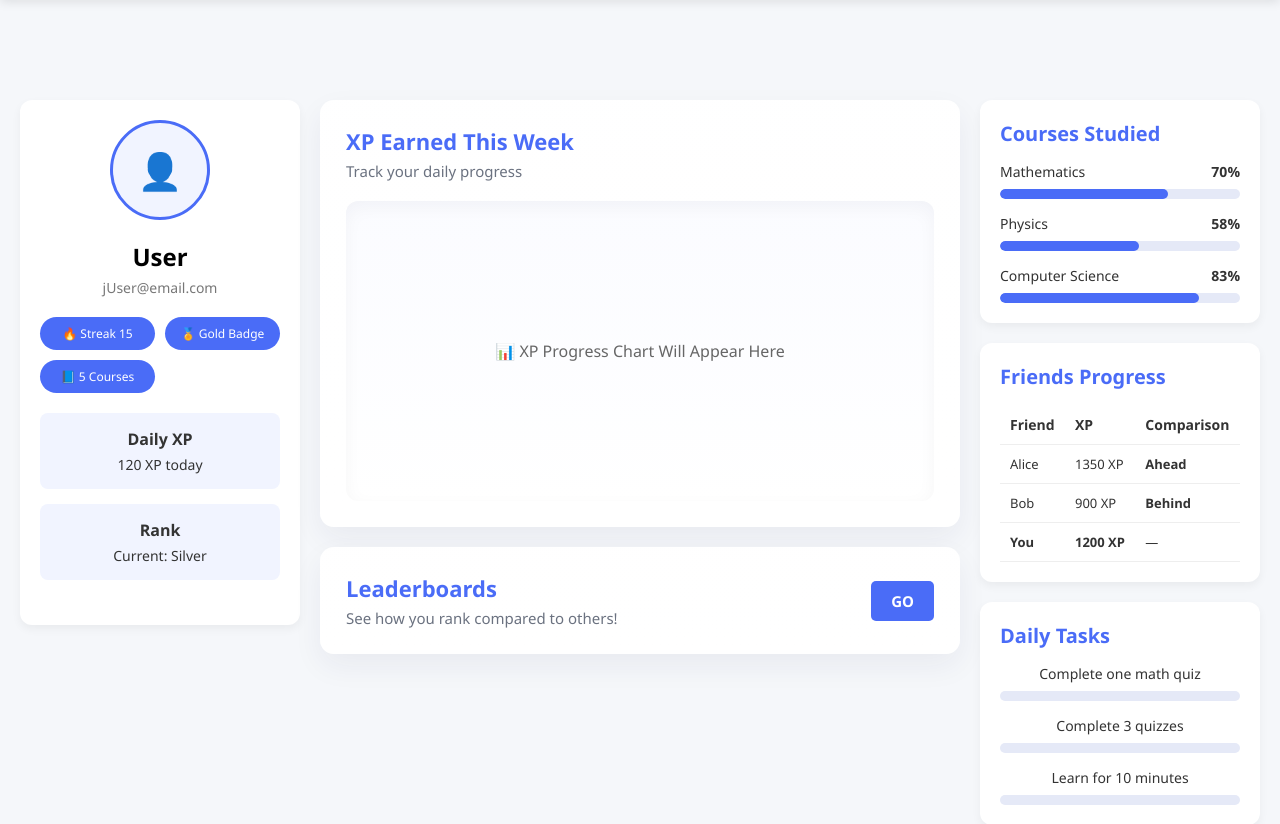
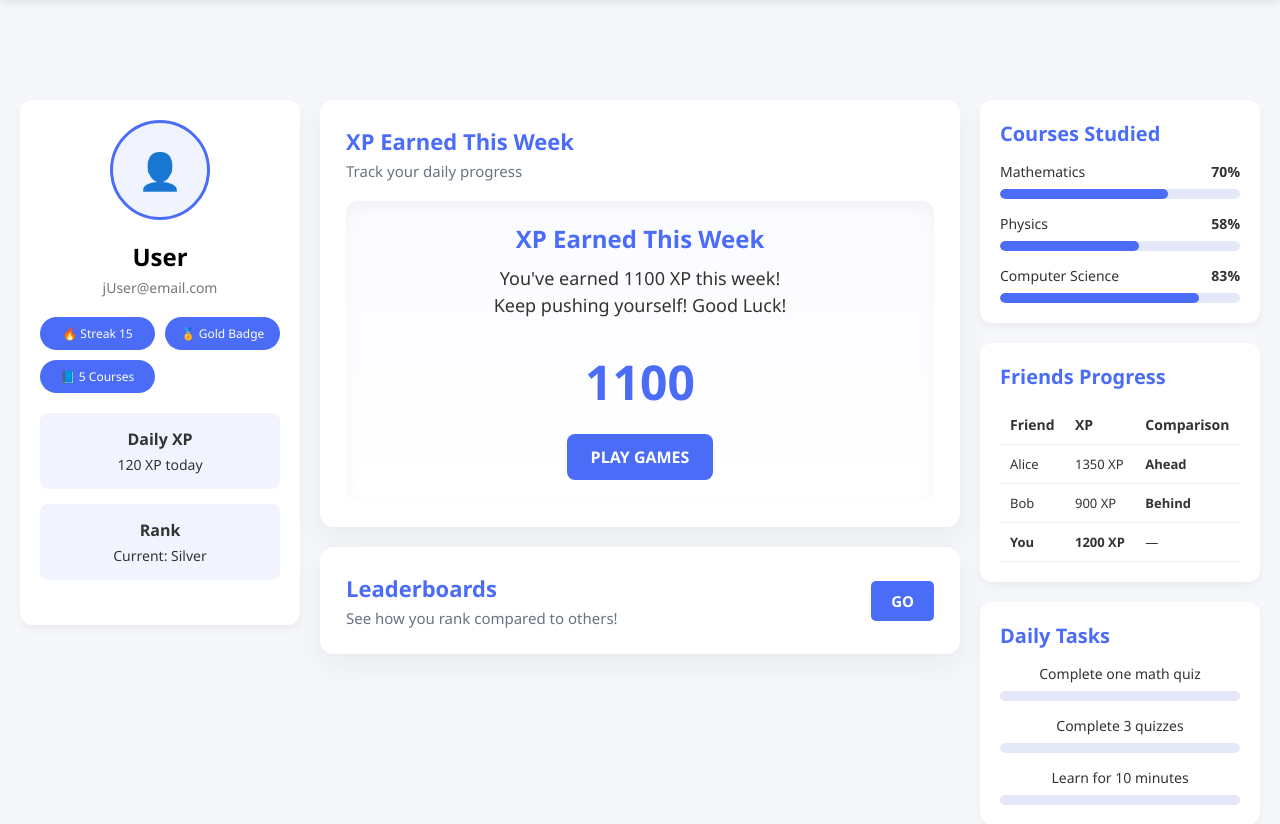
Before and after one commit to Prashant2029/BenchMate, a Django app: template BenchMatee/templates/MyProfile.html in a window 1280 px wide. Shown: the part 80-904 px from the top of the page. Run offline with Django 5.2, Linux system fonts and the light colour scheme; the template is opened without the code that fills it, so the values that code supplies are empty.

Commit message:
Updated MyProfile.html

```diff
--- a/BenchMatee/templates/MyProfile.html
+++ b/BenchMatee/templates/MyProfile.html
@@ -166,17 +166,66 @@
             font-size: 15px;
         }
 
-        .chart-placeholder {
+        /* XP Section Styles */
+        .xp-section {
             background: linear-gradient(180deg, rgba(250, 251, 255, 0.9) 0%, rgba(255, 255, 255, 1) 100%);
             border-radius: 12px;
-            padding: 20px;
-            height: 300px;
+            padding: 30px;
             display: flex;
+            flex-direction: column;
             align-items: center;
             justify-content: center;
-            color: #666;
+            text-align: center;
+            box-shadow: inset 0px 6px 18px 0px rgba(15, 23, 42, 0.04);
+            height: 300px;
+            position: relative;
+        }
+
+        .xp-earned-this-week {
+            color: #4a6cf7;
+            font-size: 24px;
+            font-weight: 700;
+            margin-bottom: 10px;
+        }
+
+        .track-your-daily-progress {
+            color: #6b7280;
             font-size: 16px;
-            box-shadow: inset 0px 6px 18px 0px rgba(15, 23, 42, 0.04);
+            margin-bottom: 30px;
+        }
+
+        .xp-message {
+            color: #333333;
+            font-size: 18px;
+            line-height: 1.5;
+            margin-bottom: 30px;
+            text-align: center;
+        }
+
+        .xp-value {
+            color: #4a6cf7;
+            font-size: 48px;
+            font-weight: 700;
+            margin-bottom: 20px;
+        }
+
+        .play-games-button {
+            background: #4a6cf7;
+            color: #ffffff;
+            border: none;
+            border-radius: 8px;
+            padding: 12px 24px;
+            font-size: 16px;
+            font-weight: 600;
+            cursor: pointer;
+            transition: var(--transition);
+            text-decoration: none;
+            display: inline-block;
+        }
+
+        .play-games-button:hover {
+            background: #3a5cd8;
+            transform: translateY(-2px);
         }
 
         .leaderboard-content {
@@ -509,14 +558,20 @@
 
             <!-- Main Content Area -->
             <div class="profile-main">
-                <!-- XP Chart Section -->
+                <!-- XP Section -->
                 <div class="chart-section">
                     <div class="section-header">
                         <h2 class="section-title">XP Earned This Week</h2>
                         <p class="section-subtitle">Track your daily progress</p>
                     </div>
-                    <div class="chart-placeholder">
-                        📊 XP Progress Chart Will Appear Here
+                    <div class="xp-section">
+                        <div class="xp-earned-this-week">XP Earned This Week</div>
+                        <div class="xp-message">
+                            You've earned 1100 XP this week!<br>
+                            Keep pushing yourself! Good Luck!
+                        </div>
+                        <div class="xp-value">1100</div>
+                        <button class="play-games-button">PLAY GAMES</button>
                     </div>
                 </div>
 
```
